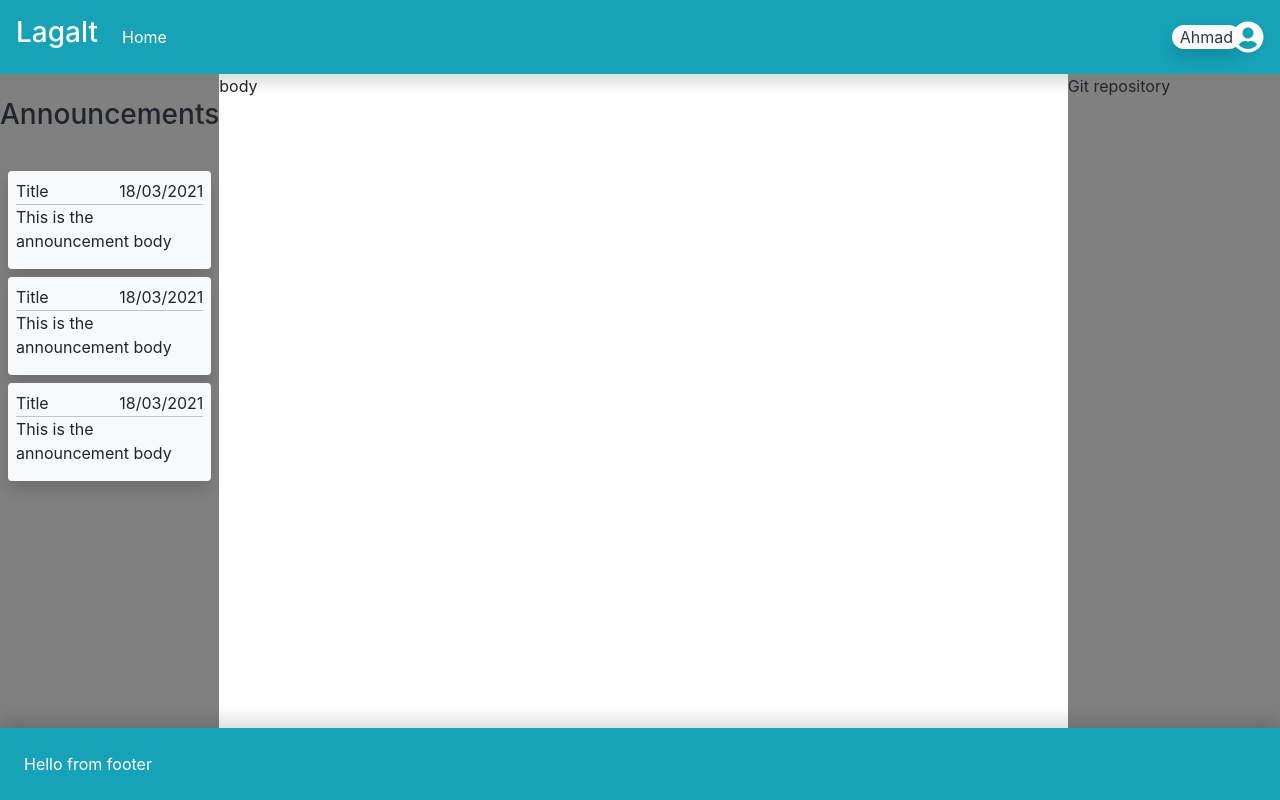
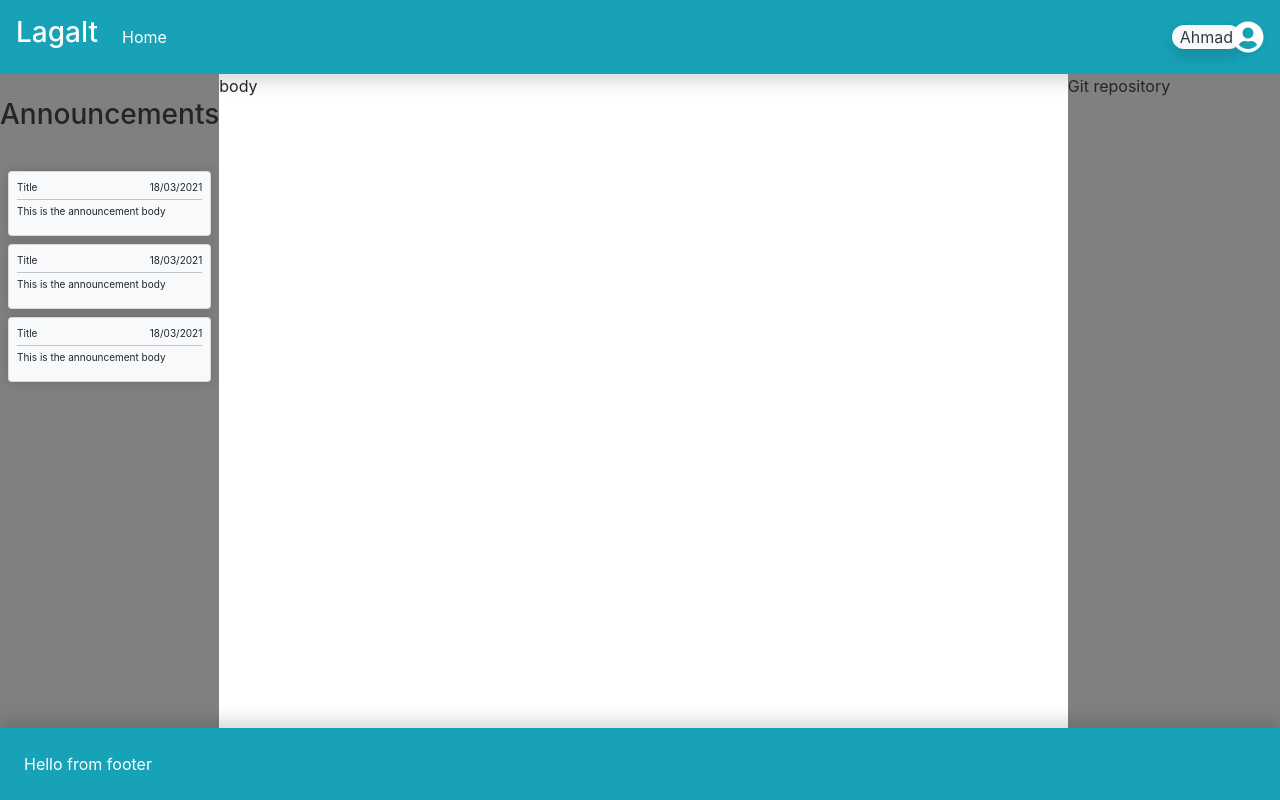
Before and after one commit to iamnuno/lagalt, a Vue app: page /project/1 in a window 1280 px wide. Built offline with nearby package versions, Linux system fonts and the light colour scheme; data requests are answered from the project's data file.

Commit message:
Style: updates the style so both commit and project cards match

```diff
--- a/src/components/ProjectCard.vue
+++ b/src/components/ProjectCard.vue
@@ -1,10 +1,10 @@
 <template>
-  <div class="bg-light d-flex flex-column p-2 m-2 rounded shadow pb-3">
+  <div class="bg-light d-flex flex-column p-2 m-2 rounded pb-3 card">
     <div class="d-flex flex-row">
       <div class="flex-grow-1">{{ title }}</div>
       {{ date }}
     </div>
-    <div class="breakline" />
+    <div class="breakline my-1" />
     {{ text }}
   </div>
 </template>
@@ -29,4 +29,14 @@ export default {
   padding-top: 1px;
   margin-top: 1px;
 }
+
+.card:hover {
+  box-shadow: 0 0 11px rgba(33, 33, 33, 1);
+}
+
+.card {
+  font-size: 10px;
+  transition: box-shadow 0.2s;
+  box-shadow: 0 0 11px rgba(33, 33, 33, 0.2);
+}
 </style>
```
